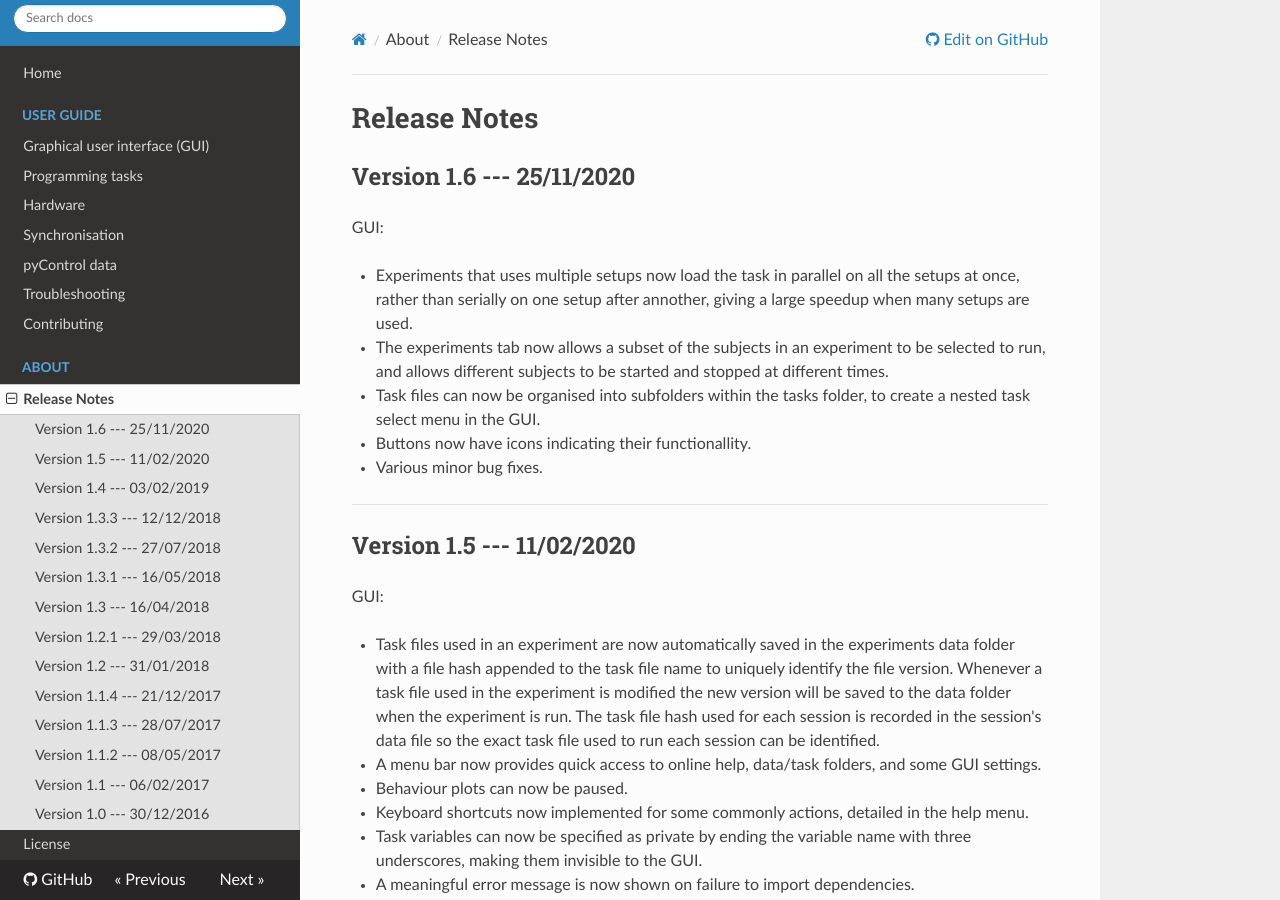
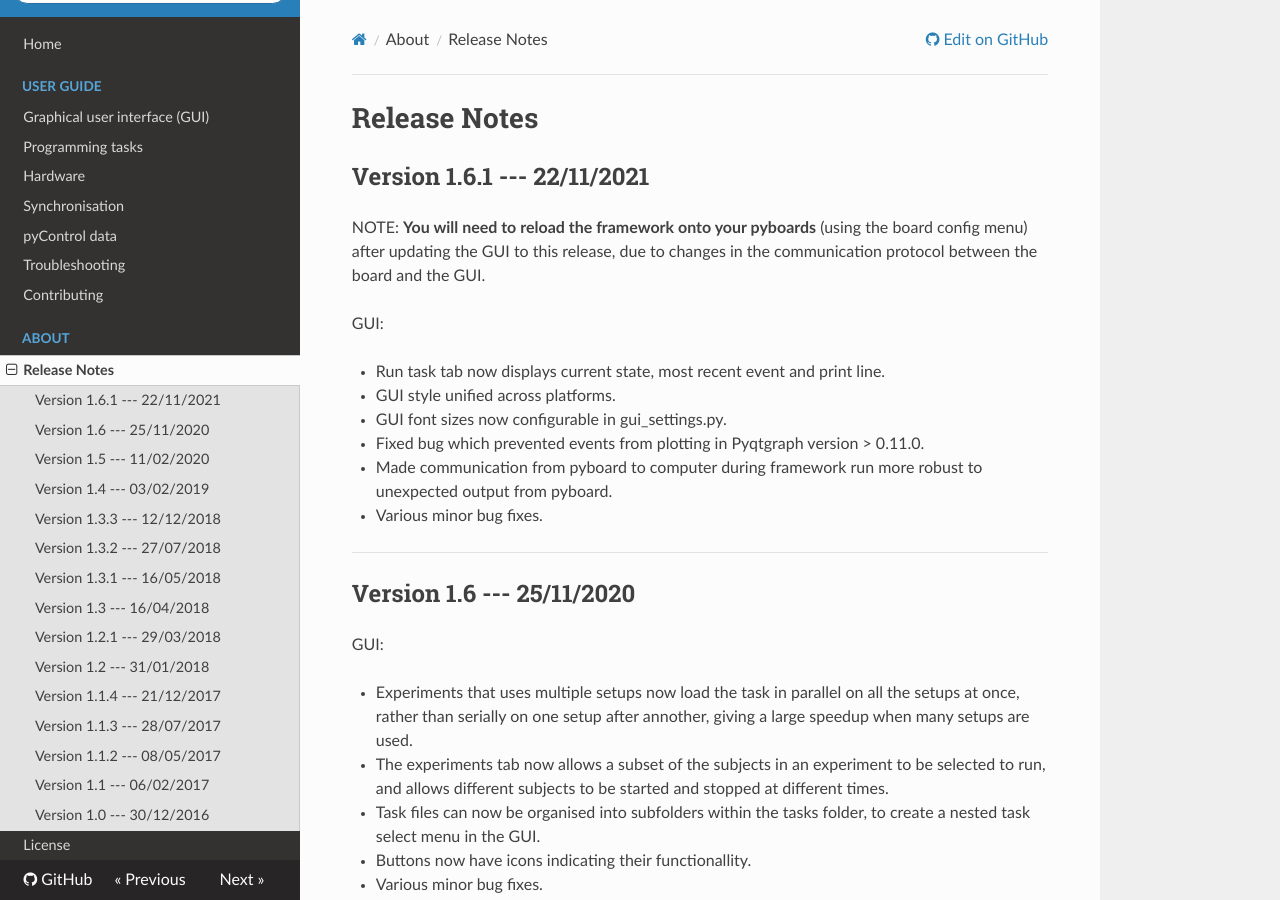
Before and after one commit to pyControl/docs, an MkDocs documentation site: the page built from docs/about/release-notes.md, in a window 1280 px wide and 900 px high. Built offline with MkDocs 1.6.1, drawn with Linux system fonts in a browser that asks for light colours; nearby versions of some CDN libraries.

Commit message:
- Updated docs for release v1.6.1.   GUI images not updated yet.

```diff
--- a/docs/about/release-notes.md
+++ b/docs/about/release-notes.md
@@ -1,4 +1,26 @@
 # Release Notes
+
+
+## Version 1.6.1 --- 22/11/2021
+
+NOTE: **You will need to reload the framework onto your pyboards** (using the board config menu) after updating the GUI to this release, due to changes in the communication protocol between the board and the GUI.
+
+GUI:
+
+- Run task tab now displays current state, most recent event and print line.
+
+- GUI style unified across platforms.
+
+- GUI font sizes now configurable in gui_settings.py.
+
+- Fixed bug which prevented events from plotting in Pyqtgraph version > 0.11.0.
+
+- Made communication from pyboard to computer during framework run more robust
+  to unexpected output from pyboard.
+
+- Various minor bug fixes.
+
+---
 
 ## Version 1.6 --- 25/11/2020
 GUI:
```
Also changed, not shown: docs/index.md (+1 -1 lines).
